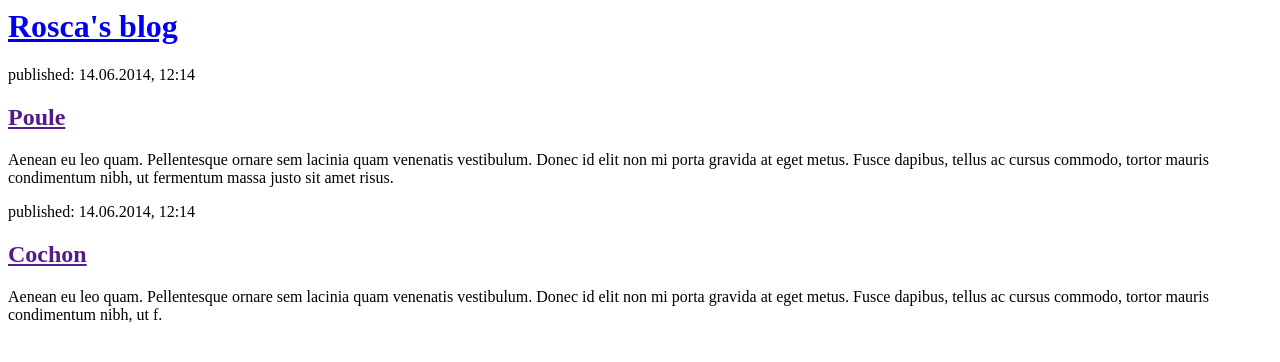
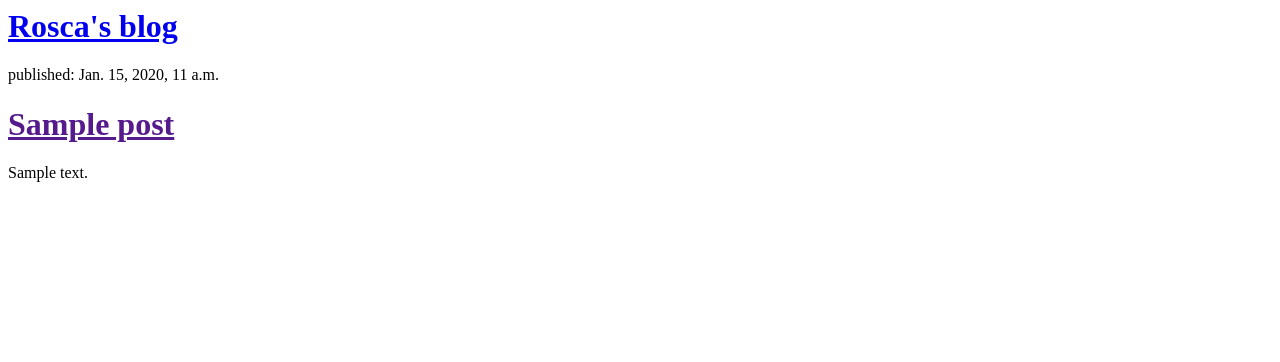
Before and after one commit to RoscaS/django_first_app, a Django app: template mysite/blog/templates/blog/post_list.html in a window 1280 px wide. Shown: the top 362 px of the page. Run offline with Django 3.2, Linux system fonts and the light colour scheme; the template is opened without the code that fills it: values that come from a table or form of the project are taken from there, others are empty; tables that the repository leaves empty hold one stand-in row (values such as "Sample post").

Commit message:
dynamic test

```diff
--- a/mysite/blog/templates/blog/post_list.html
+++ b/mysite/blog/templates/blog/post_list.html
@@ -6,17 +6,12 @@
         <div>
             <h1><a href="/">Rosca's blog</a></h1>
         </div>
-
-        <div>
-            <p>published: 14.06.2014, 12:14</p>
-            <h2><a href="">Poule</a></h2>
-            <p>Aenean eu leo quam. Pellentesque ornare sem lacinia quam venenatis vestibulum. Donec id elit non mi porta gravida at eget metus. Fusce dapibus, tellus ac cursus commodo, tortor mauris condimentum nibh, ut fermentum massa justo sit amet risus.</p>
-        </div>
-
-        <div>
-            <p>published: 14.06.2014, 12:14</p>
-            <h2><a href="">Cochon</a></h2>
-            <p>Aenean eu leo quam. Pellentesque ornare sem lacinia quam venenatis vestibulum. Donec id elit non mi porta gravida at eget metus. Fusce dapibus, tellus ac cursus commodo, tortor mauris condimentum nibh, ut f.</p>
-        </div>
+        {% for post in posts %}
+            <div>
+                <p>published: {{ post.published_date }} </p>
+                <h1><a href="">{{ post.title }}</a></h1>
+                <p>{{ post.text|linebreaksbr }}</p>
+            </div>
+        {% endfor %}
     </body>
 </html>
--- a/mysite/blog/views.py
+++ b/mysite/blog/views.py
@@ -1,6 +1,9 @@
 from django.shortcuts import render
+from django.utils import timezone
+from .models import Post
 
 # Create your views here.
 
 def post_list(request):
-    return render(request, 'blog/post_list.html')
+    posts = Post.objects.filter(published_date__lte=timezone.now()).order_by('published_date')
+    return render(request, 'blog/post_list.html', {'posts': posts})
```
